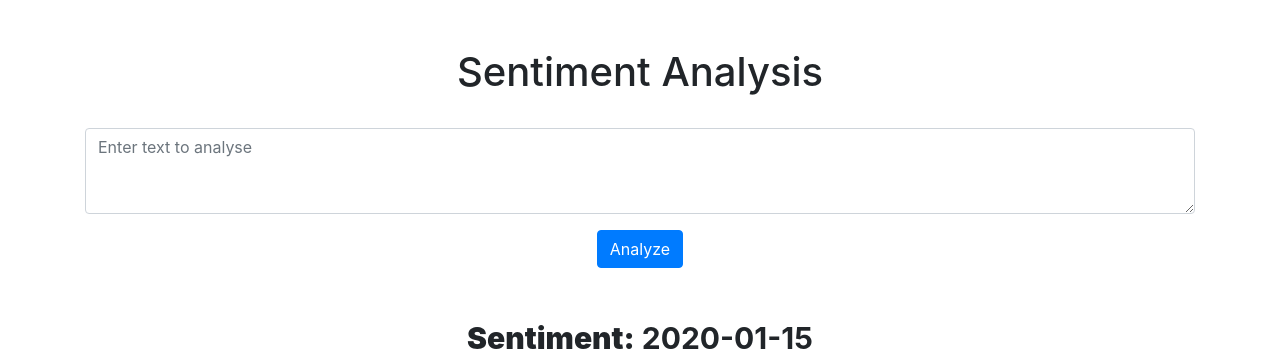
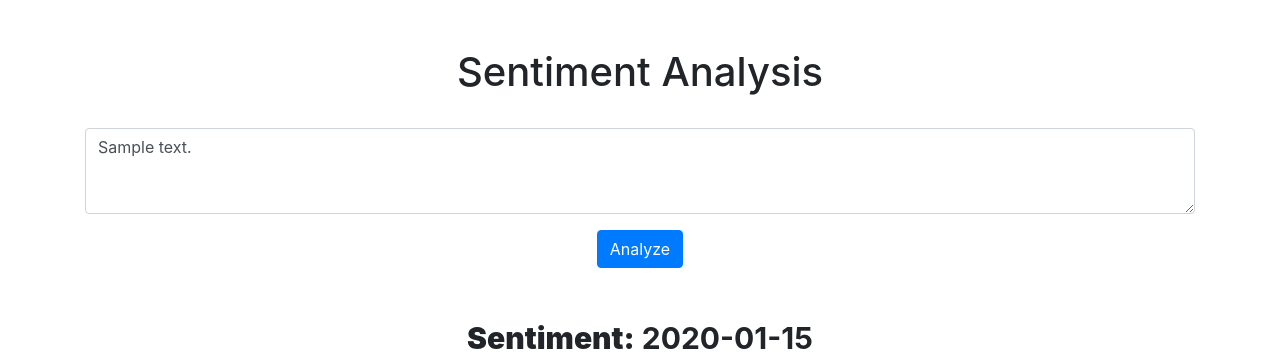
Before and after one commit to MarwaneMLE/sentiment-analysis-project-1, a Flask app: template templates/index.html in a window 1280 px wide. Shown: the top 355 px of the page. Run offline with Flask 3, Linux system fonts and the light colour scheme; the template is opened without the code that fills it: most values are stand-ins (such as "Sample title", 1, 10 or a date in 2020); some libraries are stand-ins or nearby versions.

Commit message:
sentiment analysis app

```diff
--- a/app.py
+++ b/app.py
@@ -10,7 +10,7 @@ def index():
     return render_template("index.html")
 
 
-@app.route('/predict', methods=['POST', 'GET'])
+@app.route("/predict", methods=['POST', 'GET'])
 def predict():
     text = request.form.get("text")
 
--- a/templates/index.html
+++ b/templates/index.html
@@ -24,7 +24,7 @@
 
         <form action="/predict" method="POST" class="form-horizontal" role="form" align="center">
             <div class="form-group">
-                <textarea class="form-control" id="text" name="text" rows="3" placeholder="Enter text to analyse" required></textarea>
+                <textarea class="form-control" id="text" name="text" rows="3" placeholder="Enter text to analyse" required>{{ text}}</textarea>
             </div>
             <button type="submit" class="btn btn-primary" style="text-align: center;">Analyze</button>
             </form>
```
